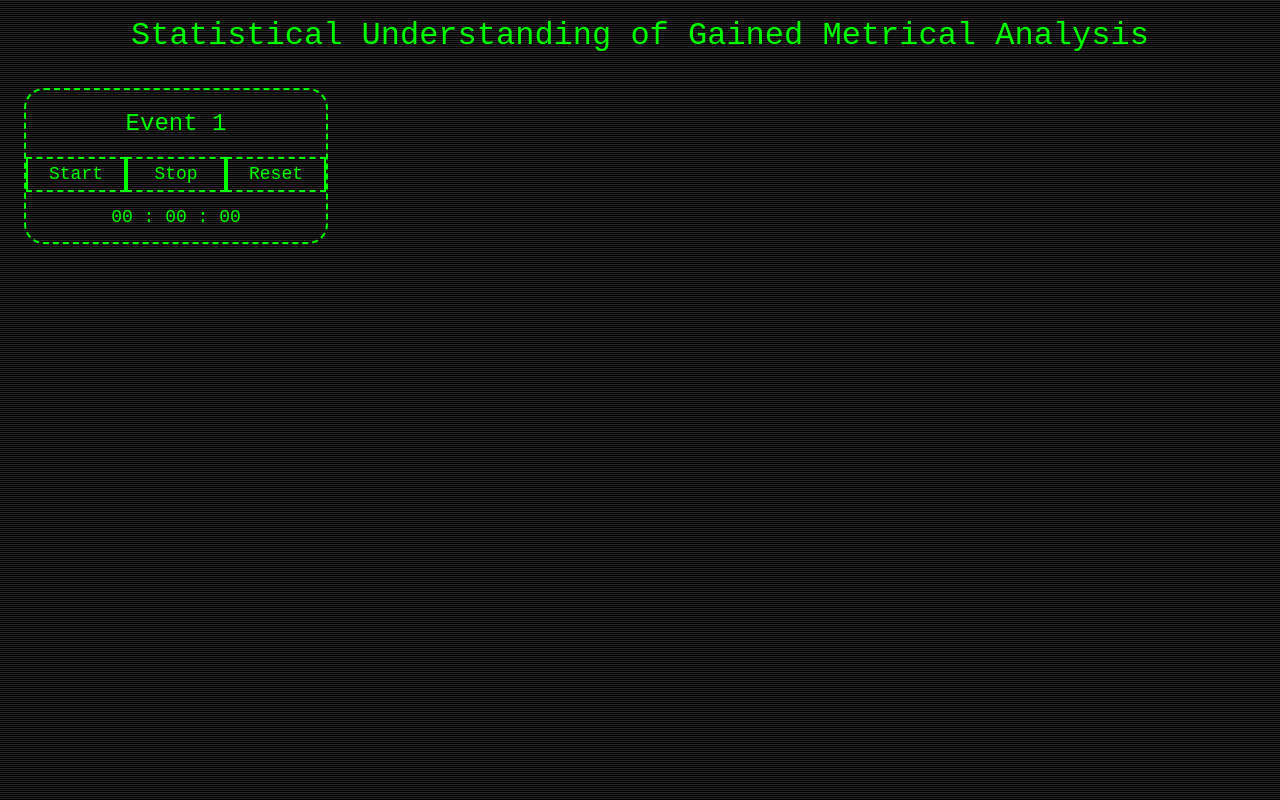
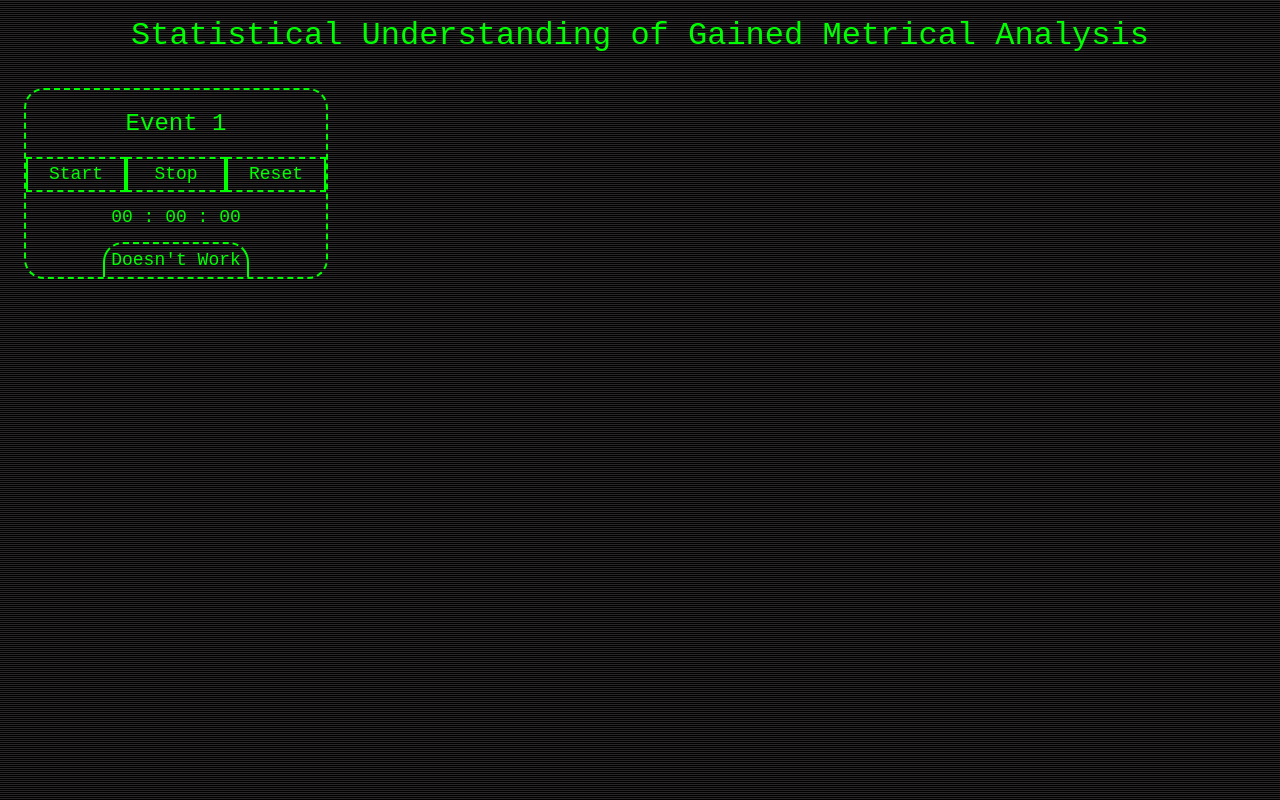
Before and after one commit to ChiefToast/SUGMA, a plain HTML site: page index.html in a window 1280 px wide. Drawn offline with Linux system fonts and the light colour scheme.

Commit message:
Add files via upload

```diff
--- a/app.css
+++ b/app.css
@@ -84,3 +84,16 @@ h2 {
     font-size: 24px;
     font-weight: 100;
 }
+
+.bottom {
+    background: none;
+    color: #00ff00;
+    font-family: monospace;
+    border: 2px #00ff00;
+    border-style: dashed solid;
+    border-top-right-radius: 20px;
+    border-top-left-radius: 20px;
+    height: 35px;
+    font-size: 18px;
+    border-bottom: 0px;
+}
--- a/index.html
+++ b/index.html
@@ -19,6 +19,7 @@
             <button class="timers" id="button-start">Start</button>
             <button class="timers" id="button-stop">Stop</button>
             <button class="timers" id="button-reset">Reset</button>
+
             <p>
                 <span id="minutes">00</span>
                 <span>:</span>
@@ -26,6 +27,7 @@
                 <span>:</span>
                 <span id="tens">00</span>
             </p>
+            <button class="bottom">Doesn't Work</button>
         </div>
 
     </div>
```
